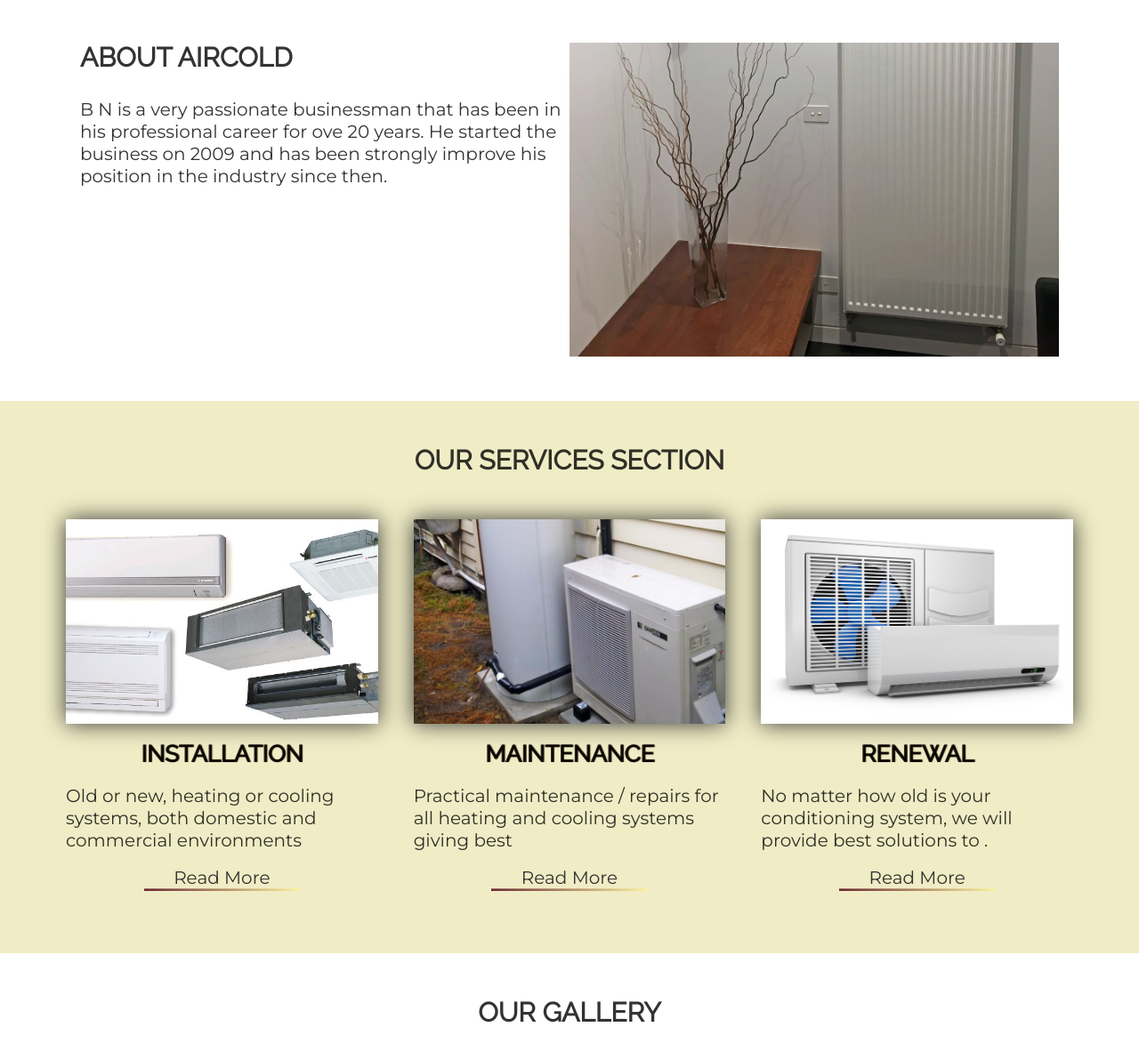
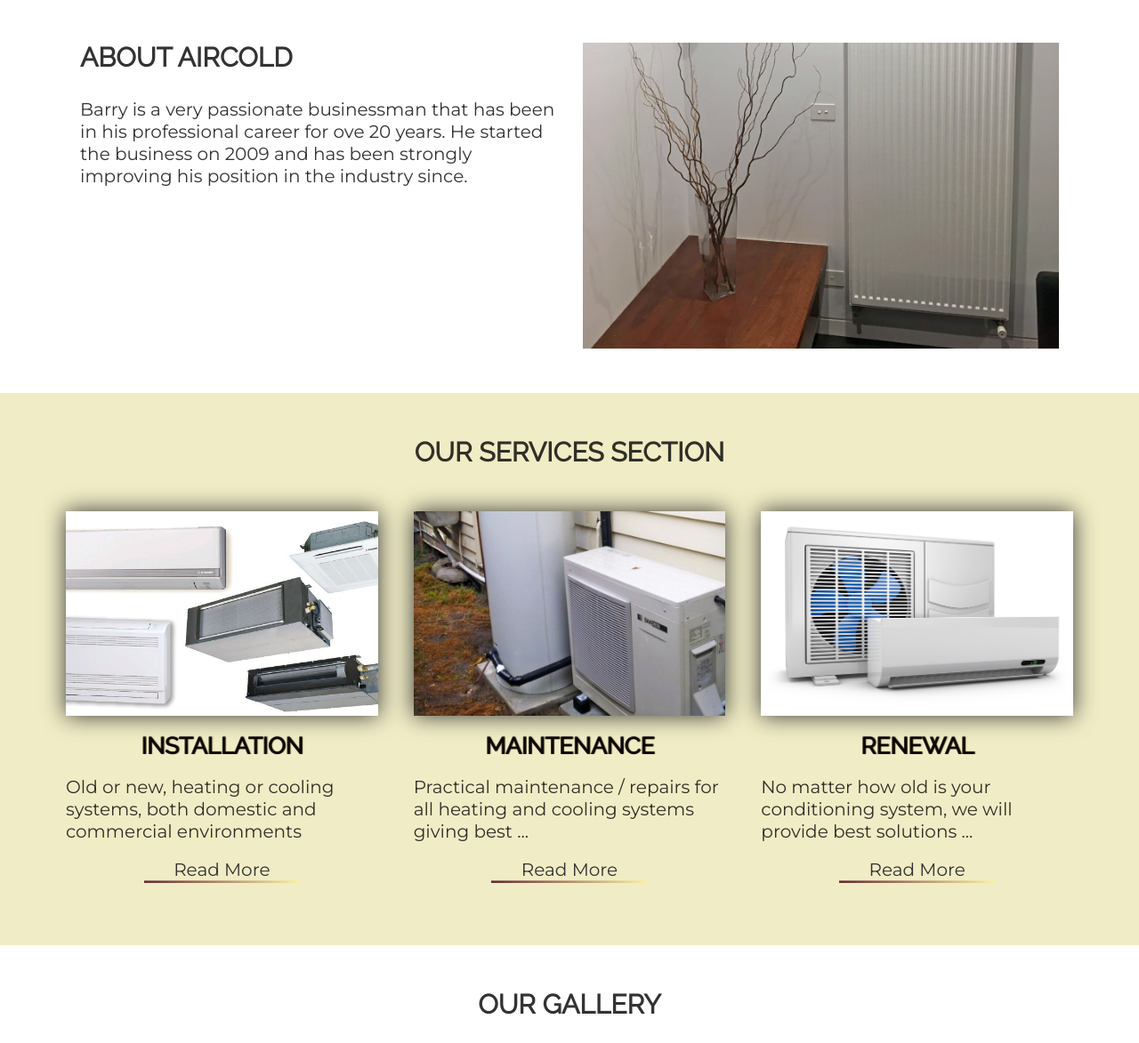
Before and after one commit to azad6026/aircold-draft, a Gatsby site: page / in a window 1280 px wide. Shown: the part 1103-2276 px from the top of the page at 89% size. Built offline with nearby package versions, Linux system fonts and the light colour scheme; Gatsby itself is replaced by a stand-in of ours.

Commit message:
Small changes in content

```diff
--- a/src/components/layout.css
+++ b/src/components/layout.css
@@ -3,6 +3,7 @@
 html {
   font-size: 10px;
   font-family: "Montserrat", serif;
+  scroll-behavior: smooth;
 }
 body {
   font-family: "Montserrat", serif;
@@ -207,6 +208,7 @@ hr {
 }
 .two-column .inner-wrapper {
   display: grid;
+  grid-gap: 3rem;
   grid-template-columns: repeat(2, 1fr);
 }
 .services-section {
--- a/src/pages/about.js
+++ b/src/pages/about.js
@@ -15,9 +15,9 @@ const AboutPage = () => (
     <br />
     <Heading1>About AIRCOLD</Heading1>
     <Paragraph>
-      B N is a very passionate businessman that has been in his professional
-      career for ove 20 years. He started the business on 2009 and has been
-      strongly improve his position in the industry since then.
+      Barry(Bahram) Nasirian is a very passionate businessman that has been in
+      his professional career for ove 20 years. He started the business on 2009
+      and has been strongly improving his position in the industry since then.
     </Paragraph>
     <Paragraph>
       Having the right expertise of heating and cooling systems, he has been
--- a/src/pages/gallery.js
+++ b/src/pages/gallery.js
@@ -1,5 +1,6 @@
 import React from "react"
 import Layout from "../components/layout"
+import Image from "gastsby"
 import SEO from "../components/seo"
 import Heading1 from "../components/headings/heading1"
 
@@ -8,6 +9,10 @@ import ImageGallery from "../components/image-gallery"
 const GalleryPage = () => (
   <Layout>
     <SEO title="Gallery" />
+    <section className="top-banner">
+      <Image filename="house-inblue-aircon.jpg" alt="some image" />
+      {/* <Paragraph className="banner-caption">ABOUT AIRCOLD</Paragraph> */}
+    </section>
     <Heading1 class="centred">Our Gallery</Heading1>
 
     <ImageGallery />
--- a/src/pages/index.js
+++ b/src/pages/index.js
@@ -29,10 +29,10 @@ const IndexPage = props => (
         <section>
           <Heading1>About AIRCOLD</Heading1>
           <Paragraph>
-            B N is a very passionate businessman that has been in his
+            Barry is a very passionate businessman that has been in his
             professional career for ove 20 years. He started the business on
-            2009 and has been strongly improve his position in the industry
-            since then.
+            2009 and has been strongly improving his position in the industry
+            since.
           </Paragraph>
         </section>
         <section>
@@ -62,7 +62,7 @@ const IndexPage = props => (
           <Heading3 class="main-title">Maintenance</Heading3>
           <Paragraph>
             Practical maintenance / repairs for all heating and cooling systems
-            giving best
+            giving best ...
           </Paragraph>
           <Link className="button-link" to="/services">
             Read More
@@ -73,7 +73,7 @@ const IndexPage = props => (
           <Heading3 class="main-title">Renewal</Heading3>
           <Paragraph>
             No matter how old is your conditioning system, we will provide best
-            solutions to .
+            solutions ...
           </Paragraph>
           <Link className="button-link" to="/services">
             Read More
```
